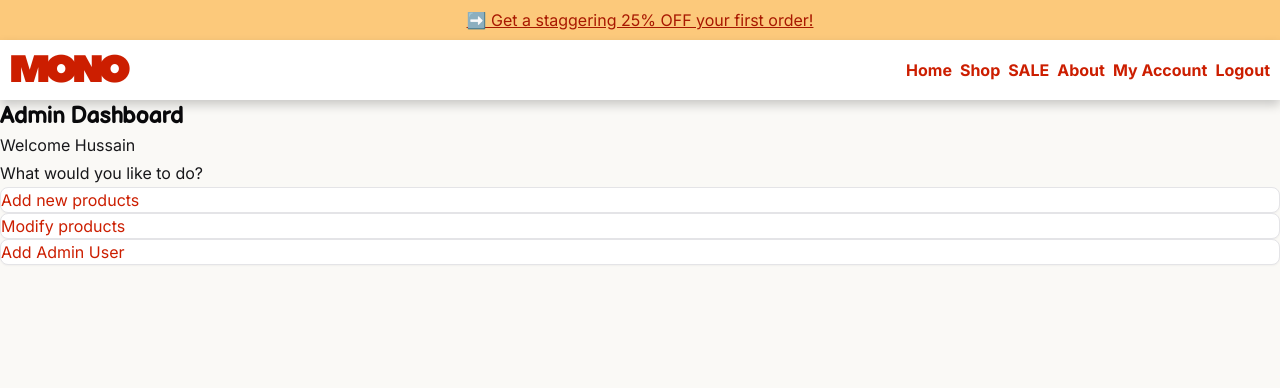
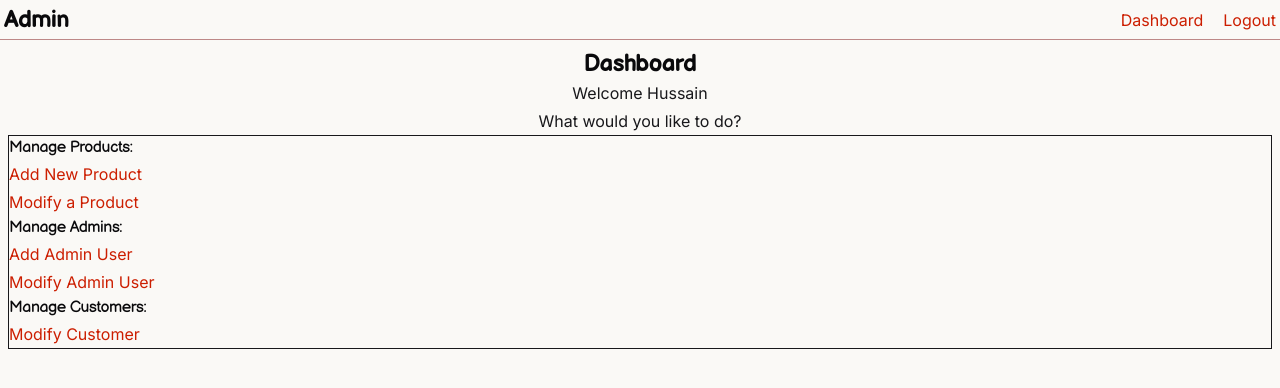
Before and after one commit to Sheikh-H/CS50-Final-Project-Ecommerce-Store, a Flask app: page /dashboard in a window 1280 px wide. Shown: the top 388 px of the page. Run offline with Flask 3, Linux system fonts and the light colour scheme; a user stored in the database is signed in; data comes from the database, SQL or seed files in the repository; both versions use the stored data as it was after the commit.

Commit message:
working on modify products page

```diff
--- a/app.py
+++ b/app.py
@@ -92,6 +92,36 @@ def add_new_products():
     return render_template("pages/add_new_products.html", title=title, message=message)
 
 
+@app.route("/modify_products", methods=["GET", "POST"])
+@admin_required
+def modify_products():
+    title = "Modify products"
+    message = ""
+    connection = connect_db()
+    cursor = connection.cursor()
+    cursor.execute("""
+        SELECT DISTINCT
+        product_images.image_url,
+        products.product_id,
+        products.product_name,
+        products.product_description,
+        products.product_price,
+        products.product_category,
+        products.product_is_active,
+        products.product_brand,
+        products.product_stock_qty,
+        products.product_gender,
+        products.product_created_at
+        FROM products
+        JOIN product_images
+        ON
+        products.product_id = product_images.product_id;
+        """)
+    products = cursor.fetchall()
+    connection.close()
+    return render_template("pages/modify_products.html", title=title, products=products)
+
+
 @app.route("/dashboard", methods=["GET", "POST"])
 @admin_required
 def dashboard():
@@ -127,10 +157,19 @@ def account():
     return render_template("/pages/account.html", title=title, user=user)
 
 
+@app.route("/admin_logout")
+@admin_required
+def admin_logout():
+    session.clear()
+    session.modified = True
+    return redirect(url_for("admin"))
+
+
 @app.route("/logout")
 @login_required
 def logout():
     session.clear()
+    session.modified = True
     return redirect(url_for("home"))
 
 
--- a/static/css/output.css
+++ b/static/css/output.css
@@ -292,6 +337,10 @@
   .rounded-b-md {
     border-bottom-right-radius: var(--radius-md);
     border-bottom-left-radius: var(--radius-md);
+  }
+  .border {
+    border-style: var(--tw-border-style);
+    border-width: 1px;
   }
   .border-t-2 {
     border-top-style: var(--tw-border-style);
@@ -308,6 +357,15 @@
   .border-red-900 {
     border-color: var(--color-red-900);
   }
+  .border-red-900\/50 {
+    border-color: color-mix(in srgb, oklch(39.6% 0.141 25.723) 50%, transparent);
+    @supports (color: color-mix(in lab, red, red)) {
+      border-color: color-mix(in oklab, var(--color-red-900) 50%, transparent);
+    }
+  }
+  .border-b-amber-500 {
+    border-bottom-color: var(--color-amber-500);
+  }
   .border-b-amber-500\/50 {
     border-bottom-color: color-mix(in srgb, oklch(76.9% 0.188 70.08) 50%, transparent);
     @supports (color: color-mix(in lab, red, red)) {
@@ -574,6 +653,26 @@
   inherits: false;
   initial-value: 0;
 }
+@property --tw-rotate-x {
+  syntax: "*";
+  inherits: false;
+}
+@property --tw-rotate-y {
+  syntax: "*";
+  inherits: false;
+}
+@property --tw-rotate-z {
+  syntax: "*";
+  inherits: false;
+}
+@property --tw-skew-x {
+  syntax: "*";
+  inherits: false;
+}
+@property --tw-skew-y {
+  syntax: "*";
+  inherits: false;
+}
 @property --tw-border-style {
   syntax: "*";
   inherits: false;
@@ -648,6 +747,11 @@
   inherits: false;
   initial-value: 0 0 #0000;
 }
+@property --tw-outline-style {
+  syntax: "*";
+  inherits: false;
+  initial-value: solid;
+}
 @property --tw-duration {
   syntax: "*";
   inherits: false;
@@ -662,6 +766,11 @@
       --tw-translate-x: 0;
       --tw-translate-y: 0;
       --tw-translate-z: 0;
+      --tw-rotate-x: initial;
+      --tw-rotate-y: initial;
+      --tw-rotate-z: initial;
+      --tw-skew-x: initial;
+      --tw-skew-y: initial;
       --tw-border-style: solid;
       --tw-font-weight: initial;
       --tw-shadow: 0 0 #0000;
@@ -678,6 +787,7 @@
       --tw-ring-offset-width: 0px;
       --tw-ring-offset-color: #fff;
       --tw-ring-offset-shadow: 0 0 #0000;
+      --tw-outline-style: solid;
       --tw-duration: initial;
       --tw-ease: initial;
     }
--- a/templates/layout.html
+++ b/templates/layout.html
@@ -32,7 +32,11 @@
     />
   </head>
   <body class="overflow-x-hidden">
+    {% if session['admin_id'] == true %}
+    <header>{% include 'parts/admin_header.html' %}</header>
+    {% else %}
     <header>{% include 'parts/header.html' %}</header>
+    {% endif %}
     <main>{% block content %}{% endblock %}</main>
     <footer>{% include 'parts/footer.html' %}</footer>
     <script src="{{ url_for('static', filename='js/script.js') }}"></script>
--- a/templates/pages/dashboard.html
+++ b/templates/pages/dashboard.html
@@ -1,19 +1,20 @@
 {% extends 'layout.html' %} {% block content %}
 <section>
-  <div class="flex flex-col">
-    <h3>Admin Dashboard</h3>
-    <p>Welcome {{username}}</p>
-    <p>What would you like to do?</p>
-    <div>
-      <div class="shadowcard">
-        <a href=" {{url_for('add_new_products')}} ">Add new products</a>
-      </div>
-      <div class="shadowcard">
-        <a href=" # ">Modify products</a>
-      </div>
-      <div class="shadowcard">
-        <a href=" # ">Add Admin User</a>
-      </div>
+  <div class="w-full p-2">
+    <div class="items-center text-center">
+      <h3>Dashboard</h3>
+      <p>Welcome {{username}}</p>
+      <p>What would you like to do?</p>
+    </div>
+    <div class="border">
+      <h4>Manage Products:</h4>
+      <p><a href=" {{url_for('add_new_products')}} ">Add New Product</a></p>
+      <p><a href=" {{url_for('modify_products')}} ">Modify a Product</a></p>
+      <h4>Manage Admins:</h4>
+      <p><a href=" # ">Add Admin User</a></p>
+      <p><a href=" # ">Modify Admin User</a></p>
+      <h4>Manage Customers:</h4>
+      <p><a href=" # ">Modify Customer</a></p>
     </div>
   </div>
 </section>
--- /dev/null
+++ b/templates/parts/admin_header.html
@@ -0,0 +1,15 @@
+<div class="flex items-center justify-between border-b border-red-900/50 p-1">
+  <div>
+    <h3>Admin</h3>
+  </div>
+  <div>
+    <nav>
+      <ul class="flex gap-5">
+        {% if session['admin_id']%}
+        <li><a href="{{ url_for('dashboard') }}">Dashboard</a></li>
+        <li><a href="{{ url_for('admin_logout') }}">Logout</a></li>
+        {% endif %}
+      </ul>
+    </nav>
+  </div>
+</div>
```
Also changed, not shown: other parts of static/css/output.css (+66 -0 lines), templates/pages/modify_products.html (added, +36 -0 lines), instance/shop.db, 1 other file.
